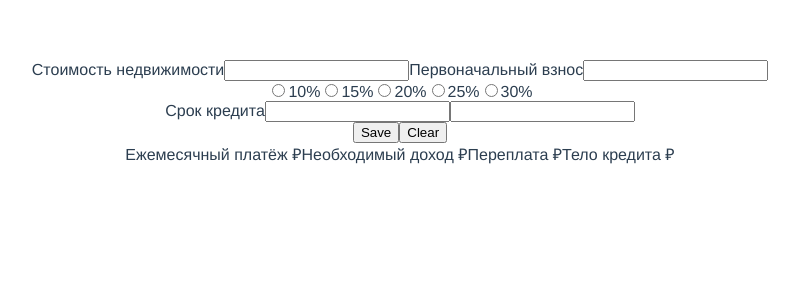
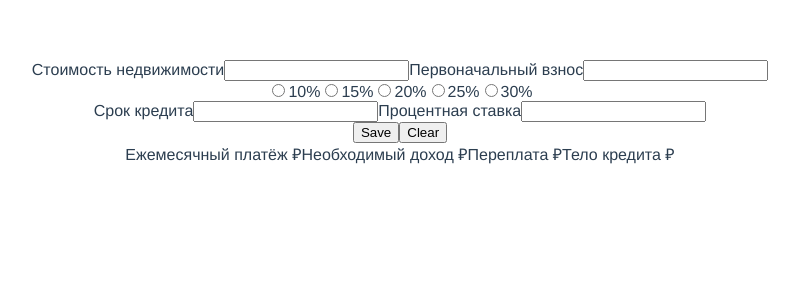
Before and after one commit to aGants/mortgage, a Vue app: page / in a window 1280 px wide. Shown: the top 300 px of the page, without its empty margins (240-1039 px from the left). Built offline with nearby package versions, Linux system fonts and the light colour scheme.

Commit message:
fix: payment fix

```diff
--- a/src/components/Payment.vue
+++ b/src/components/Payment.vue
@@ -24,10 +24,10 @@
           <label for="30">30%</label>
         </div>
 
-        <label for="time" class="lebel">Срок кредита</label>
+        <label for="time" class="label">Срок кредита</label>
         <input id="time" type="text" class="money-form__input" inputmode="numeric">
 
-        <label for="rate" class="label"></label>
+        <label for="rate" class="label">Процентная ставка</label>
         <input id="rate" type="text" class="money-form__input" inputmode="numeric">
 
         <div class="money-form-buttons">
```
